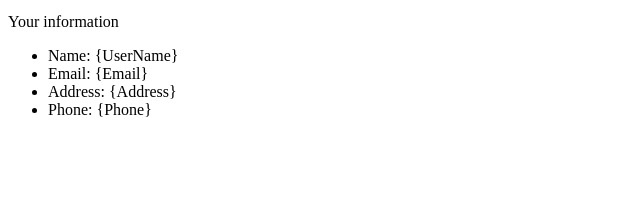
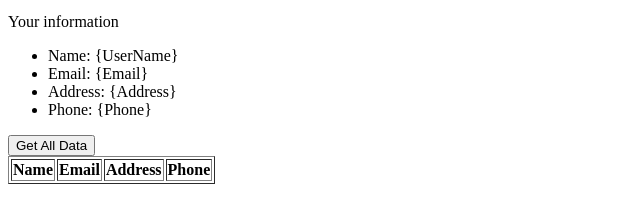
Before and after one commit to Ahmed10257/Node.js-Labs, a plain HTML site: page Lab2/Welcome Form/Client-Side/pages/welcome.html in a window 1280 px wide. Shown: the part 101-324 px from the top of the page, without its empty margins (0-640 px from the left). Drawn offline with Linux system fonts and the light colour scheme.

Commit message:
Last modifictations

```diff
--- a/Lab2/Welcome Form/Client-Side/pages/welcome.html
+++ b/Lab2/Welcome Form/Client-Side/pages/welcome.html
@@ -18,6 +18,45 @@
           <li>Phone: <span id="phone">{Phone}</span></li>
         </ul>
       </div>
+      <div class="button">
+        <button onclick="getData()">Get All Data</button>
+      </div>
+      <div>
+        <table border="1">
+          <thead>
+            <th>Name</th>
+            <th>Email</th>
+            <th>Address</th>
+            <th>Phone</th>
+          </thead>
+          <tbody id="table"></tbody>
+        </table>
+      </div>
     </div>
+    <script>
+      function getData() {
+        fetch("../../Server-Side/data.json")
+          .then((response) => {
+            return response.json();
+          })
+          .then((data) => {
+            let table = document.getElementById("table");
+            data.forEach((element) => {
+              table.innerHTML += `
+              <tr>
+                <td>${element.UserName}</td>
+                <td>${element.Email}</td>
+                <td>${element.Address}</td>
+                <td>${element.Phone}</td>
+              </tr>
+              `;
+            });
+          })
+          .catch((err) => {
+            console.log("Error fetching data:", err);
+          });
+      }
+    </script>
+    <!-- <script src="../scripts/welcome.js"></script> -->
   </body>
 </html>
--- /dev/null
+++ b/Lab2/Welcome Form/Server-Side/data.json
@@ -0,0 +1 @@
+[{"UserName":"Ahmed+Mansour","Email":"ahmed.mansour10257%40gmail.com","Address":"Sedi-Bishr+-Masjid+Eltaaben+St","Phone":"01111025218"},{"UserName":"Ahmed+Mansour","Email":"ahmed.mansour10257%40gmail.com","Address":"Sedi-Bishr+-Masjid+Eltaaben+St","Phone":"01111025218"}]
```
Also changed, not shown: Lab2/Welcome Form/Client-Side/scripts/welcome.js (added, +9 -0 lines), Lab2/Welcome Form/Server-Side/server.js (+27 -2 lines).
